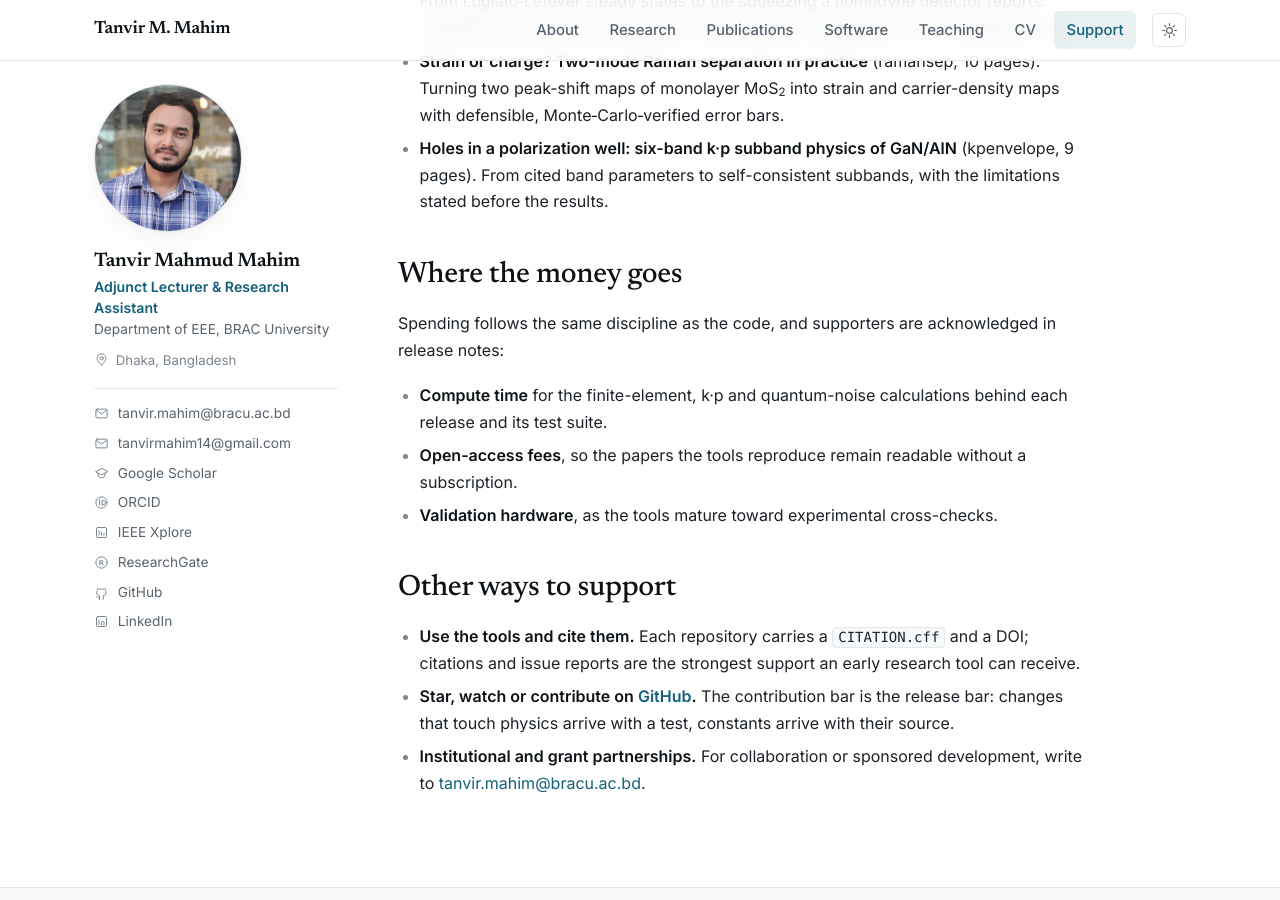
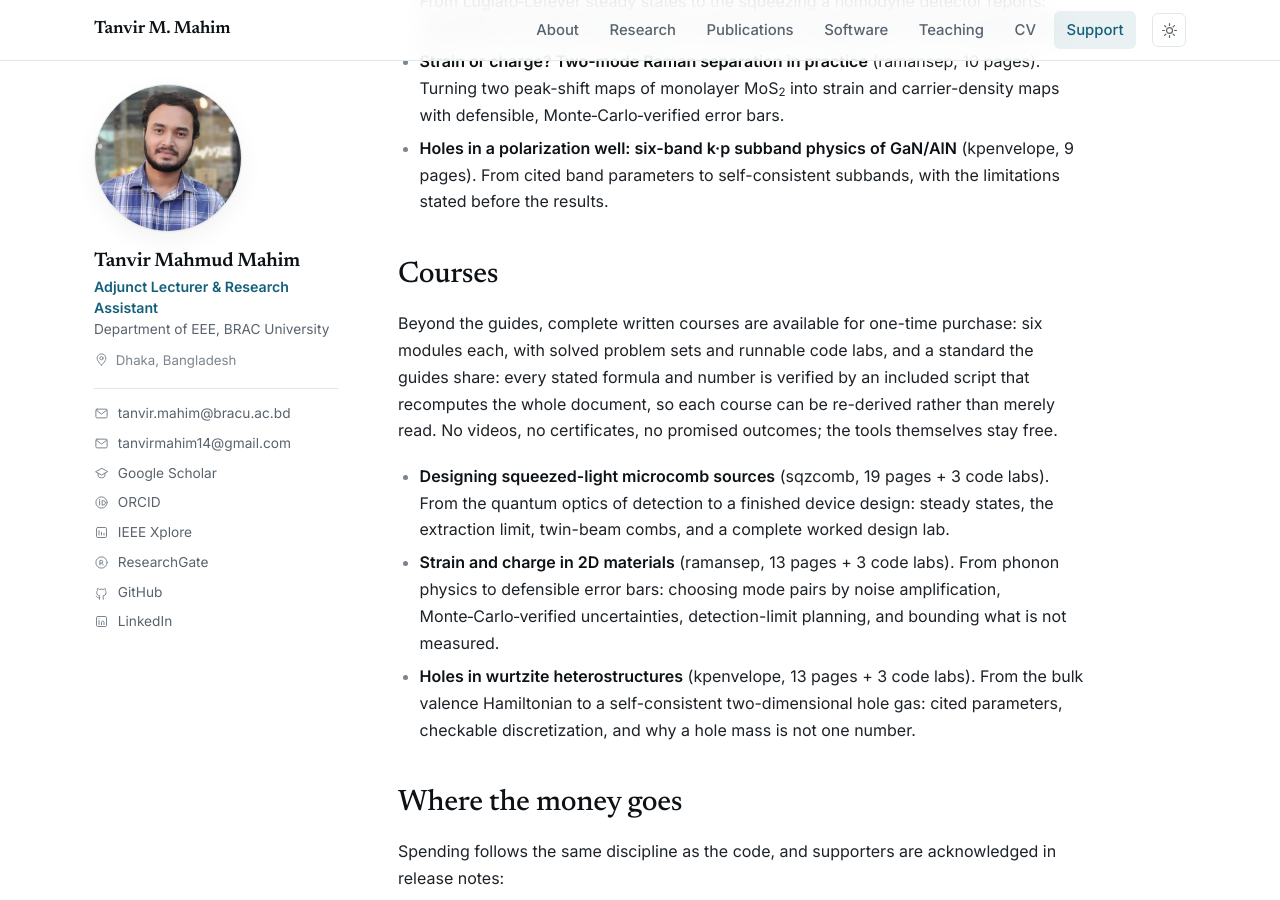
Before and after one commit to Tanvir-Mahmud-Mahim/Tanvir-Mahmud-Mahim.github.io, a Jekyll site: the page built from support.md, in a window 1280 px wide and 900 px high, scrolled down 965 px. Built offline with Jekyll 4.4.1, drawn with Linux system fonts in a browser that asks for light colours.

Commit message:
Update site

```diff
--- a/support.md
+++ b/support.md
@@ -29,6 +29,16 @@ Three in-depth worked guides are available for one-time purchase on the same Pat
   <li><a href="https://www.patreon.com/u40002728/posts/holes-in-well-k-167170105" rel="noopener"><strong>Holes in a polarization well: six-band k·p subband physics of GaN/AlN</strong></a> (kpenvelope, 9 pages). From cited band parameters to self-consistent subbands, with the limitations stated before the results.</li>
 </ul>
 
+## Courses
+
+Beyond the guides, complete written courses are available for one-time purchase: six modules each, with solved problem sets and runnable code labs, and a standard the guides share: every stated formula and number is verified by an included script that recomputes the whole document, so each course can be re-derived rather than merely read. No videos, no certificates, no promised outcomes; the tools themselves stay free.
+
+<ul>
+  <li><a href="https://www.patreon.com/u40002728/posts/designing-light-167172541" rel="noopener"><strong>Designing squeezed-light microcomb sources</strong></a> (sqzcomb, 19 pages + 3 code labs). From the quantum optics of detection to a finished device design: steady states, the extraction limit, twin-beam combs, and a complete worked design lab.</li>
+  <li><a href="https://www.patreon.com/u40002728/posts/strain-and-in-2d-167173553" rel="noopener"><strong>Strain and charge in 2D materials</strong></a> (ramansep, 13 pages + 3 code labs). From phonon physics to defensible error bars: choosing mode pairs by noise amplification, Monte&#8209;Carlo&#8209;verified uncertainties, detection-limit planning, and bounding what is not measured.</li>
+  <li><a href="https://www.patreon.com/u40002728/posts/holes-in-k-p-167173678" rel="noopener"><strong>Holes in wurtzite heterostructures</strong></a> (kpenvelope, 13 pages + 3 code labs). From the bulk valence Hamiltonian to a self-consistent two-dimensional hole gas: cited parameters, checkable discretization, and why a hole mass is not one number.</li>
+</ul>
+
 ## Where the money goes
 
 Spending follows the same discipline as the code, and supporters are acknowledged in release notes:
```
